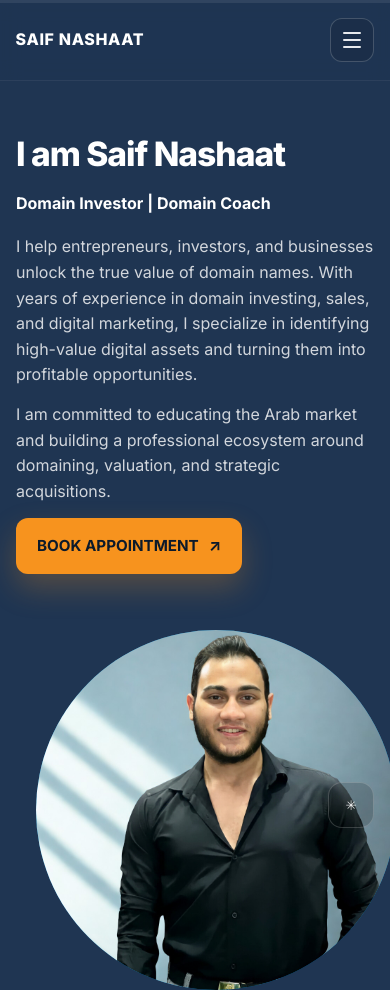
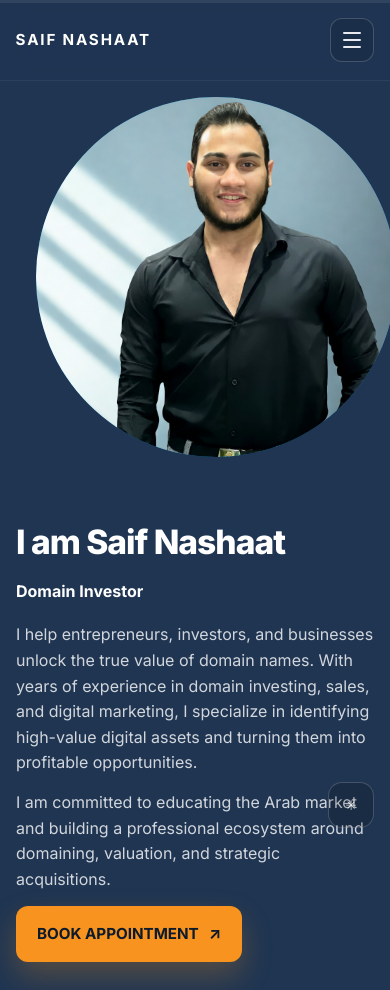
Before and after one commit to seifeldeinnashat-dot/my-website-, a plain HTML site: page index.html in a window 390 px wide. Shown: the top 990 px of the page. Drawn offline with Linux system fonts and the light colour scheme.

Commit message:
fix hero image alignment

```diff
--- a/index.html
+++ b/index.html
@@ -60,7 +60,7 @@
           <h1 class="hero__title">I am Saif Nashaat</h1>
 
           <p class="hero__subtitle">
-            <strong>Domain Investor</strong> | <strong>Domain Coach</strong>
+            <strong>Domain Investor</strong>
           </p>
 
           <p class="hero__text">
--- a/styles.css
+++ b/styles.css
@@ -545,3 +545,35 @@ body{
 
   .form__row{ grid-template-columns: 1fr; }
 }
+/* 📱 Mobile: image first, text below */
+@media (max-width: 760px) {
+
+  /* Change order in hero */
+  .hero__visual {
+    order: -1;           /* move image to top */
+  }
+
+  .hero__content {
+    order: 1;
+  }
+
+  /* Center image nicely at top */
+  .portrait {
+    margin: 0 auto 24px;
+  }
+
+}/* 📱 Mobile brand name styling */
+@media (max-width: 760px) {
+  .brand__text {
+    font-family: "Poppins", "Inter", sans-serif;
+    font-weight: 700;
+    letter-spacing: 0.12em;
+    font-size: 0.95rem;
+  }
+}
+/* 📱 Extra lift for hero image */
+@media (max-width: 760px) {
+  .portrait {
+    margin-top: -30px;   /* stronger lift */
+  }
+}
```
